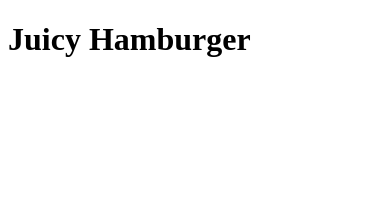
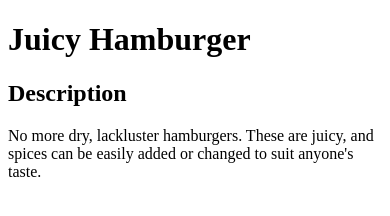
Before and after one commit to TrxshTalk/odin_recipes, a plain HTML site: page recipes/hamburger.html in a window 390 px wide. Drawn offline with Linux system fonts and the light colour scheme.

Commit message:
Add description to hamburger.html

```diff
--- a/recipes/hamburger.html
+++ b/recipes/hamburger.html
@@ -8,5 +8,7 @@
 </head>
 <body>
     <h1>Juicy Hamburger</h1>
+    <h2>Description</h2>
+    <p>No more dry, lackluster hamburgers. These are juicy, and spices can be easily added or changed to suit anyone's taste.</p>
 </body>
 </html>
```
